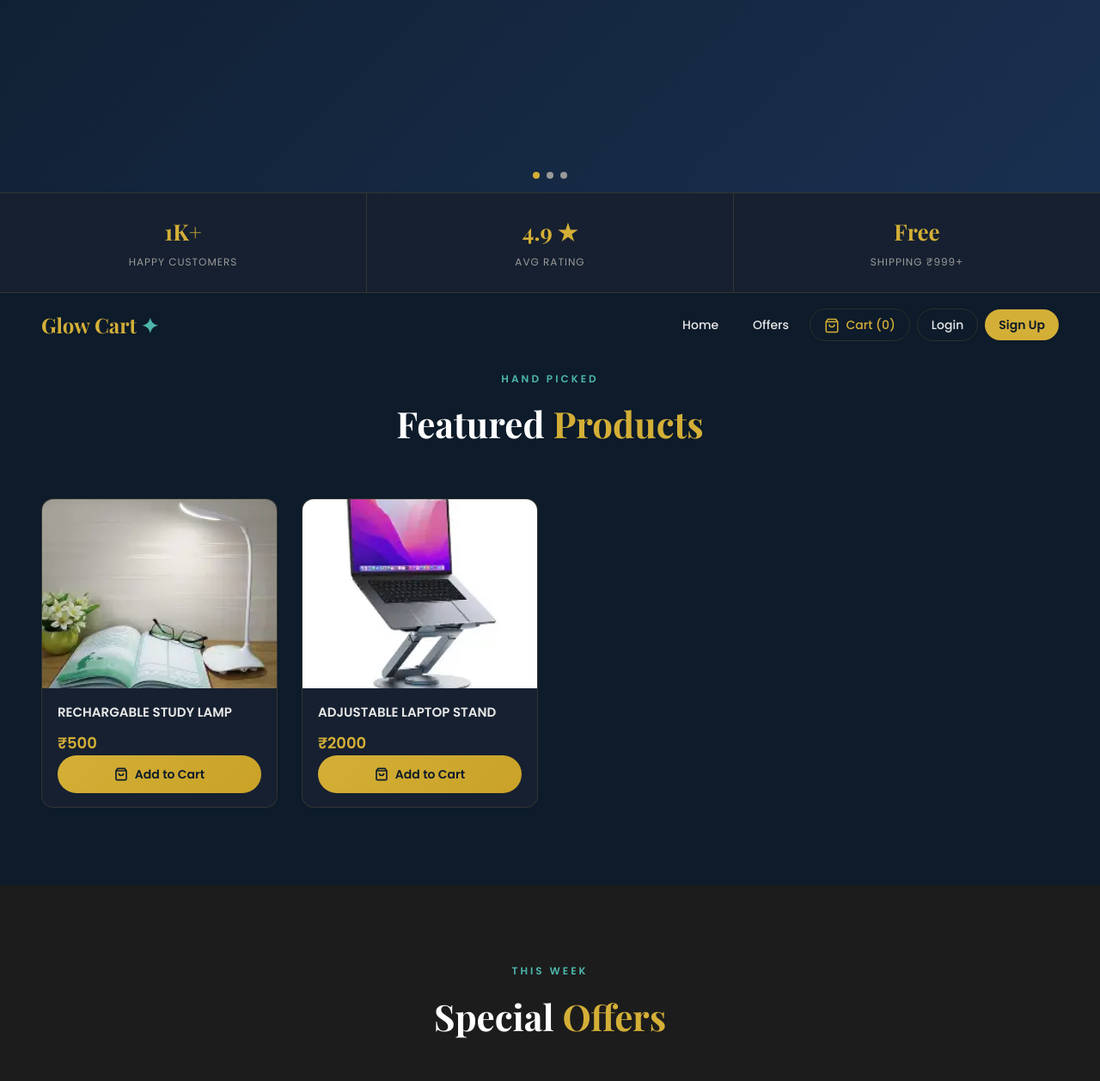
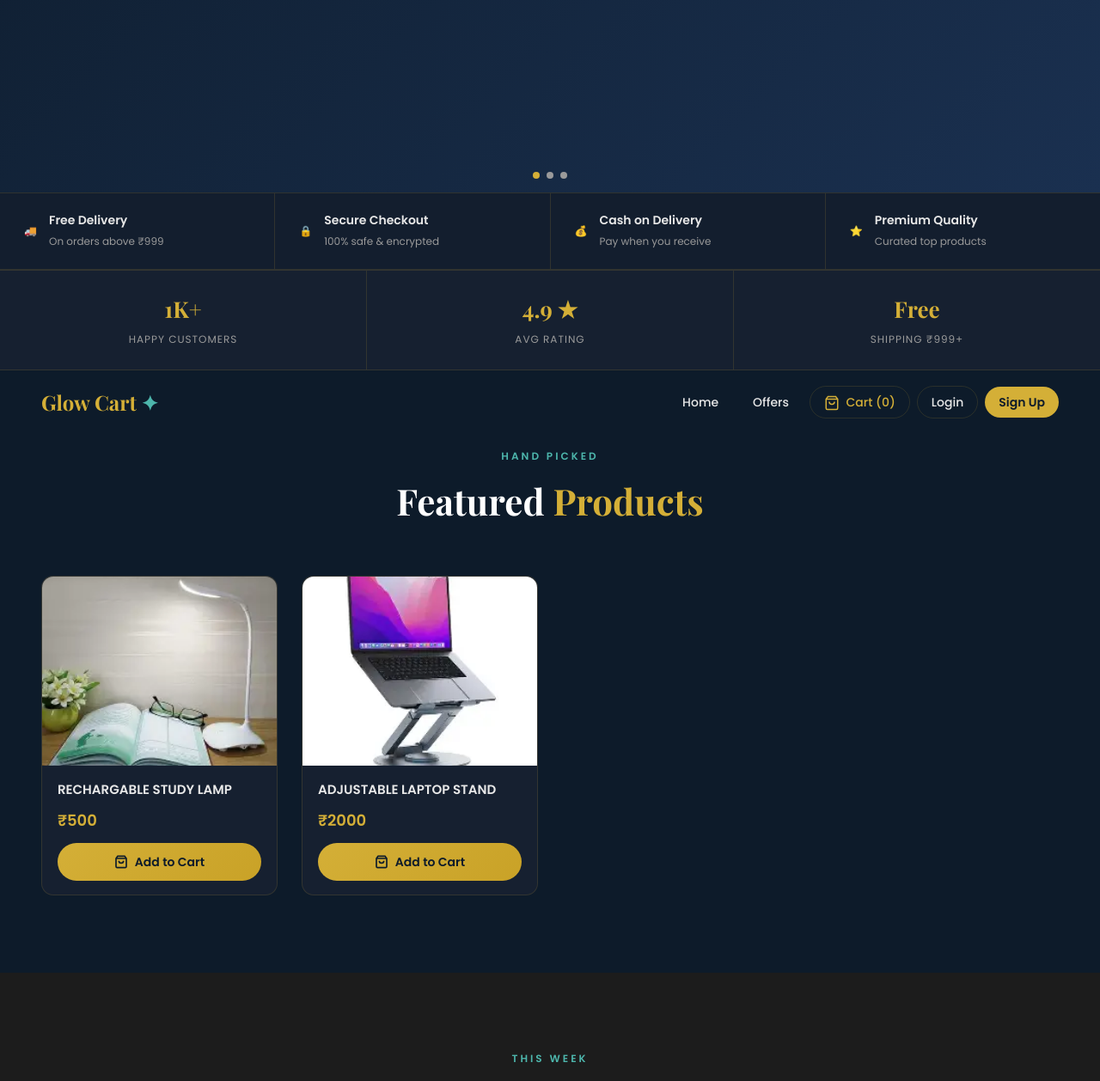
Before and after one commit to monitjain/glow-cart, a Django app: page / in a window 1280 px wide, after a click on "Shop Now →". Shown: the part 576-1834 px from the top of the page at 86% size. Run offline with Django 5.2, Linux system fonts and the light colour scheme; data comes from the database, SQL or seed files in the repository.

Commit message:
Phase 2 premium UI + animations

```diff
--- a/store/static/css/style.css
+++ b/store/static/css/style.css
@@ -38,16 +38,63 @@ img { display: block; width: 100%; }
 .logo { font-family: 'Playfair Display', serif; font-size: 24px; font-weight: 700; color: var(--gold); }
 .logo-star { color: var(--teal); }
 .nav-links { display: flex; align-items: center; gap: 8px; flex-wrap: wrap; }
-.nav-links a { padding: 7px 16px; font-size: 14px; font-weight: 500; color: var(--text); border-radius: 30px; transition: var(--transition); }
-.nav-links a:hover { color: var(--gold); background: rgba(212,175,55,0.1); }
+.nav-links a {
+  padding: 7px 16px; font-size: 14px; font-weight: 500; color: var(--text);
+  border-radius: 30px; transition: var(--transition);
+  position: relative;
+}
+.nav-links a::after {
+  content: ''; position: absolute; bottom: 2px; left: 16px; right: 16px;
+  height: 2px; background: var(--gold); border-radius: 2px;
+  transform: scaleX(0); transition: transform 0.3s ease;
+}
+.nav-links a:hover::after { transform: scaleX(1); }
+.nav-links a:hover { color: var(--gold); background: rgba(212,175,55,0.08); }
 .nav-cart { font-size: 15px; font-weight: 600; color: var(--gold) !important; border: 1px solid var(--border) !important; }
 .nav-cart:hover { background: rgba(212,175,55,0.15) !important; }
+.nav-cart::after { display: none !important; }
 .logout-btn { background: none; border: none; font-family: 'Poppins', sans-serif; font-size: 14px; font-weight: 500; color: var(--text); cursor: pointer; padding: 7px 16px; border-radius: 30px; transition: var(--transition); }
 .logout-btn:hover { color: var(--gold); background: rgba(212,175,55,0.1); }
 .btn-outline-nav { border: 1px solid var(--border) !important; }
+.btn-outline-nav::after { display: none !important; }
 .btn-gold-nav { background: var(--gold) !important; color: #0D1B2A !important; font-weight: 600 !important; }
-.btn-gold-nav:hover { background: #c9a227 !important; }
+.btn-gold-nav:hover { background: #c9a227 !important; transform: translateY(-1px); }
+.btn-gold-nav::after { display: none !important; }
 .hamburger { display: none; background: none; border: none; color: var(--gold); font-size: 24px; cursor: pointer; }
+
+/* ── PAGE LOADER ── */
+#page-loader {
+  position: fixed; inset: 0; z-index: 9999;
+  background: var(--bg);
+  display: flex; align-items: center; justify-content: center;
+  transition: opacity 0.4s ease, visibility 0.4s ease;
+}
+#page-loader.hidden { opacity: 0; visibility: hidden; pointer-events: none; }
+.loader-ring {
+  width: 48px; height: 48px; border-radius: 50%;
+  border: 3px solid var(--border);
+  border-top-color: var(--gold);
+  animation: spin 0.8s linear infinite;
+}
+@keyframes spin { to { transform: rotate(360deg); } }
+
+/* ── TRUST BAR ── */
+.trust-bar {
+  display: flex; justify-content: center; flex-wrap: wrap;
+  gap: 0; background: rgba(22,32,48,0.8);
+  border-top: 1px solid var(--border); border-bottom: 1px solid var(--border);
+  backdrop-filter: blur(8px);
+}
+.trust-item {
+  flex: 1; min-width: 180px; display: flex; align-items: center; gap: 14px;
+  padding: 20px 28px; border-right: 1px solid var(--border);
+  transition: var(--transition);
+}
+.trust-item:last-child { border-right: none; }
+.trust-item:hover { background: rgba(212,175,55,0.06); }
+.trust-icon { font-size: 28px; flex-shrink: 0; }
+.trust-item strong { display: block; font-size: 14px; font-weight: 600; color: var(--text); }
+.trust-item span { font-size: 12px; color: var(--text-muted); }
 
 /* ── HERO ── */
 .hero-section { height: 100vh; min-height: 500px; position: relative; overflow: hidden; }
@@ -129,38 +176,43 @@ img { display: block; width: 100%; }
 .product-card {
   background: var(--card-bg); border-radius: var(--radius);
   border: 1px solid var(--border); overflow: hidden;
-  transition: var(--transition);
+  transition: transform 0.3s ease, box-shadow 0.3s ease, border-color 0.3s ease;
+  display: flex; flex-direction: column;
 }
-.product-card:hover { transform: translateY(-8px); box-shadow: 0 16px 40px rgba(0,0,0,0.4); border-color: rgba(212,175,55,0.4); }
+.product-card:hover {
+  transform: translateY(-8px);
+  box-shadow: 0 20px 48px rgba(0,0,0,0.45), 0 0 0 1px rgba(212,175,55,0.2);
+  border-color: rgba(212,175,55,0.5);
+}
 .card-img-wrap { position: relative; overflow: hidden; height: 220px; }
-.card-img-wrap img { width: 100%; height: 100%; object-fit: cover; transition: transform 0.4s ease; }
-.product-card:hover .card-img-wrap img { transform: scale(1.06); }
+.card-img-wrap img { width: 100%; height: 100%; object-fit: cover; transition: transform 0.5s ease; }
+.product-card:hover .card-img-wrap img { transform: scale(1.08); }
 .card-overlay {
-  position: absolute; inset: 0; background: rgba(13,27,42,0.7);
+  position: absolute; inset: 0; background: rgba(13,27,42,0.72);
   display: flex; align-items: center; justify-content: center;
-  opacity: 0; transition: var(--transition);
+  opacity: 0; transition: opacity 0.3s ease;
 }
 .product-card:hover .card-overlay { opacity: 1; }
 .quick-add {
   padding: 11px 26px; border-radius: 30px;
   background: var(--gold); color: #0D1B2A;
   font-family: 'Poppins', sans-serif; font-weight: 700; font-size: 14px;
-  border: none; cursor: pointer; transition: var(--transition);
-  transform: translateY(10px);
+  border: none; cursor: pointer; transition: transform 0.3s ease, background 0.2s ease;
+  transform: translateY(12px);
 }
 .product-card:hover .quick-add { transform: translateY(0); }
-.quick-add:hover { background: #c9a227; }
-.card-body { padding: 16px 18px; }
+.quick-add:hover { background: #c9a227; transform: translateY(-2px) !important; }
+.card-body { padding: 16px 18px; display: flex; flex-direction: column; flex: 1; }
 .card-name { font-size: 15px; font-weight: 600; color: var(--text); display: block; margin-bottom: 10px; transition: color 0.2s; }
 .card-name:hover { color: var(--gold); }
-.card-footer-row { display: flex; align-items: center; justify-content: space-between; }
+.card-footer-row { display: flex; align-items: center; justify-content: space-between; margin-bottom: 12px; }
 .card-price { font-size: 18px; font-weight: 700; color: var(--gold); }
 .card-cart-btn {
   width: 38px; height: 38px; border-radius: 50%;
   background: rgba(212,175,55,0.12); border: 1px solid var(--border);
   color: var(--gold); font-size: 16px; cursor: pointer; transition: var(--transition);
 }
-.card-cart-btn:hover { background: var(--gold); color: #0D1B2A; }
+.card-cart-btn:hover { background: var(--gold); color: #0D1B2A; transform: scale(1.1); }
 .empty-msg { grid-column: 1/-1; text-align: center; color: var(--text-muted); padding: 60px 0; font-size: 16px; }
 
 /* ── OFFERS ── */
@@ -402,7 +454,13 @@ img { display: block; width: 100%; }
   }
   .nav-links.open { display: flex; }
   .nav-links a, .nav-links .logout-btn { width: 100%; text-align: left; padding: 10px 16px; }
+  .nav-links a::after { display: none; }
   .hamburger { display: block; }
+
+  /* Trust bar */
+  .trust-bar { flex-direction: column; }
+  .trust-item { border-right: none; border-bottom: 1px solid var(--border); padding: 16px 20px; }
+  .trust-item:last-child { border-bottom: none; }
 
   /* Hero */
   .hero-section { height: auto; min-height: 100svh; }
--- a/store/templates/home.html
+++ b/store/templates/home.html
@@ -10,6 +10,10 @@
   <link rel="stylesheet" href="{% static 'css/style.css' %}">
 </head>
 <body>
+  <!-- PAGE LOADER -->
+  <div id="page-loader">
+    <div class="loader-ring"></div>
+  </div>
 
   <!-- NAVBAR -->
   <nav class="navbar" id="navbar">
@@ -83,6 +87,26 @@
       <div class="swiper-button-next"></div>
     </div>
   </section>
+
+  <!-- TRUST BAR -->
+  <div class="trust-bar">
+    <div class="trust-item">
+      <span class="trust-icon">🚚</span>
+      <div><strong>Free Delivery</strong><span>On orders above ₹999</span></div>
+    </div>
+    <div class="trust-item">
+      <span class="trust-icon">🔒</span>
+      <div><strong>Secure Checkout</strong><span>100% safe &amp; encrypted</span></div>
+    </div>
+    <div class="trust-item">
+      <span class="trust-icon">💰</span>
+      <div><strong>Cash on Delivery</strong><span>Pay when you receive</span></div>
+    </div>
+    <div class="trust-item">
+      <span class="trust-icon">⭐</span>
+      <div><strong>Premium Quality</strong><span>Curated top products</span></div>
+    </div>
+  </div>
 
   <!-- STATS BAR -->
   <div class="stats-bar">
@@ -319,6 +343,11 @@
       document.getElementById("newsletter-msg").innerText = "✓ Subscribed! Thank you.";
       e.target.reset();
     }
+    // Hide loader
+    window.addEventListener('load', () => {
+      const loader = document.getElementById('page-loader');
+      if (loader) { loader.classList.add('hidden'); }
+    });
   </script>
 </body>
 </html>
```
